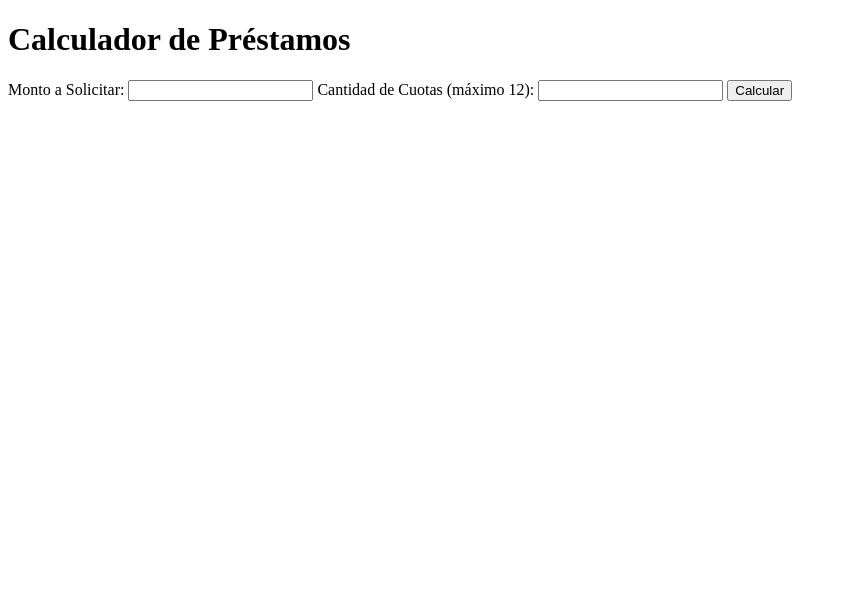
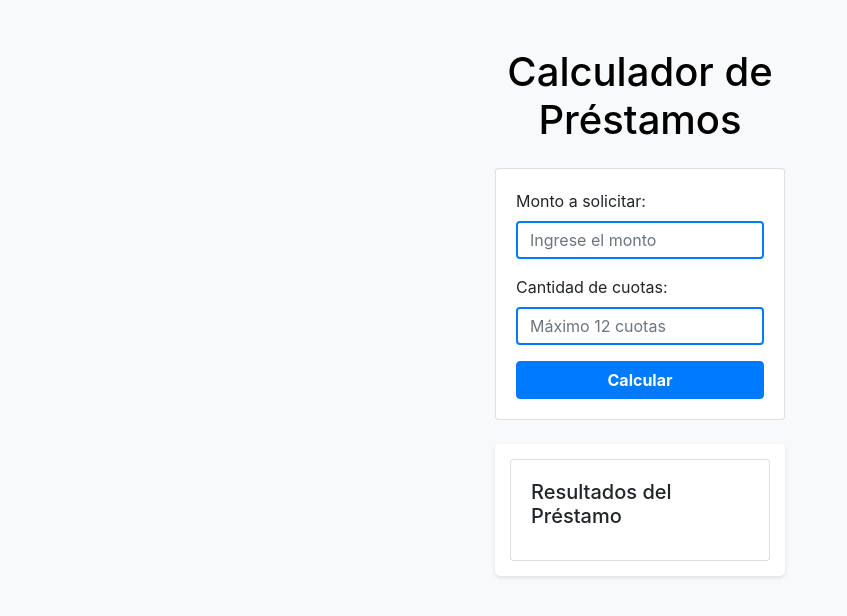
Before and after one commit to Juaanx7/ProyectoFinal-AcostaJavascript, a plain HTML site: page index.html in a window 1280 px wide. Shown: the whole page, without its empty margins (0-847 px from the left). Drawn offline with nearby package versions, Linux system fonts and the light colour scheme.

Commit message:
implementacion de estilos y algunas correcciones en js

```diff
--- a/index.html
+++ b/index.html
@@ -1,25 +1,42 @@
 <!DOCTYPE html>
-<html lang="en">
+<html lang="es">
 <head>
     <meta charset="UTF-8">
     <meta name="viewport" content="width=device-width, initial-scale=1.0">
-    <!-- Archivo JS -->
-     <script defer src="./index.js"></script>
-    <title>Calculador de prestamos</title>
+    <title>Calculador de Préstamos</title>
+    <link href="https://stackpath.bootstrapcdn.com/bootstrap/4.5.2/css/bootstrap.min.css" rel="stylesheet">
+    <link rel="stylesheet" href="style.css">
+    <script defer src="index.js"></script>
 </head>
 <body>
-    <h1>Calculador de Préstamos</h1>
-    <form id="prestamo-form">
-        <label for="monto">Monto a Solicitar:</label>
-        <input type="number" id="monto" required>
+    <div class="container mt-5 w-25">
+        <h1 class="text-center">Calculador de Préstamos</h1>
 
-        <label for="cuotas">Cantidad de Cuotas (máximo 12):</label>
-        <input type="number" id="cuotas" required>
+        <div class="card mt-4">
+            <div class="card-body">
+                <form id="prestamo-form">
+                    <div class="form-group">
+                        <label for="monto">Monto a solicitar:</label>
+                        <input type="number" id="monto" class="form-control" placeholder="Ingrese el monto" required>
+                    </div>
+                    <div class="form-group">
+                        <label for="cuotas">Cantidad de cuotas:</label>
+                        <input type="number" id="cuotas" class="form-control" placeholder="Máximo 12 cuotas" required>
+                    </div>
+                    <button type="submit" class="btn btn-primary">Calcular</button>
+                </form>
+            </div>
+        </div>
 
-        <button type="submit">Calcular</button>
-    </form>
-
-    <div id="resultado"></div>
+        <div id="resultado" class="mt-4">
+            <div class="card">
+                <div class="card-body">
+                    <h5 class="card-title">Resultados del Préstamo</h5>
+                    <div id="resultado-content"></div>
+                </div>
+            </div>
+        </div>
+    </div>
 
 </body>
 </html>
--- a/index.js
+++ b/index.js
@@ -4,7 +4,7 @@ document.addEventListener("DOMContentLoaded", function () {
   const montoInput = document.getElementById("monto");
   const cuotasInput = document.getElementById("cuotas");
 
-  // Cargar datos de localStorage al cargar la página
+  // Se cargan los datos de localStorage
   cargarDatosDeStorage();
 
   form.addEventListener("submit", function (event) {
@@ -50,7 +50,7 @@ document.addEventListener("DOMContentLoaded", function () {
       }
       mostrarResultados(arrayCuotas, devolucionTotal);
 
-      // Guardar datos en localStorage
+      // Guarda datos en el localStorage
       guardarDatosEnStorage(monto, cuotas, arrayCuotas, devolucionTotal);
   }
 
@@ -70,7 +70,7 @@ document.addEventListener("DOMContentLoaded", function () {
 
   function validarMonto() {
       const monto = Number(montoInput.value);
-      // Validar que el monto sea mayor que 0
+      // Valida que el monto sea mayor que 0
       if (monto > 0) {
           cambiarEstiloInput(montoInput, true);
       } else {
@@ -80,7 +80,7 @@ document.addEventListener("DOMContentLoaded", function () {
 
   function validarCuotas() {
       const cuotas = Number(cuotasInput.value);
-      // Validar que las cuotas estén dentro del rango permitido
+      // Valida que las cuotas estén dentro del rango
       if (cuotas > 0 && cuotas <= 12) {
           cambiarEstiloInput(cuotasInput, true);
       } else {
@@ -89,20 +89,21 @@ document.addEventListener("DOMContentLoaded", function () {
   }
 
   function mostrarResultados(cuotas, total) {
-      resultadoDiv.innerHTML = '';
+      document.getElementById("resultado-content").innerHTML = '';
 
+      // Muestra cada cuota
       cuotas.forEach(cuota => {
           const cuotaDiv = document.createElement('div');
           cuotaDiv.textContent = `Cuota número: ${cuota.numeroCuota} - Monto de cuota: $${cuota.monto}`;
-          resultadoDiv.appendChild(cuotaDiv);
+          document.getElementById("resultado-content").appendChild(cuotaDiv);
       });
 
+      // Muestra el total a devolver
       const totalDiv = document.createElement('div');
       totalDiv.innerHTML = `<strong>Total a devolver: $${total.toFixed(2)}</strong>`;
-      resultadoDiv.appendChild(totalDiv);
+      document.getElementById("resultado-content").appendChild(totalDiv);
   }
 
-  // Funciones para calcular la tasa de interés, el monto de cada cuota y el total a devolver
   function calculoInteres(cuotas) {
       let tasaInteres = 0;
       if (cuotas <= 3) {
--- /dev/null
+++ b/style.css
@@ -0,0 +1,23 @@
+body {
+    background-color: #f8f9fa;
+}
+
+h1 {
+    color: #000000;
+}
+
+.form-control {
+    border: 2px solid #007bff;
+}
+
+.btn {
+    width: 100%;
+    font-weight: bold;
+}
+
+#resultado {
+    background-color: #ffffff;
+    padding: 15px;
+    border-radius: 5px;
+    box-shadow: 0 2px 4px rgba(0, 0, 0, 0.1);
+}
```
